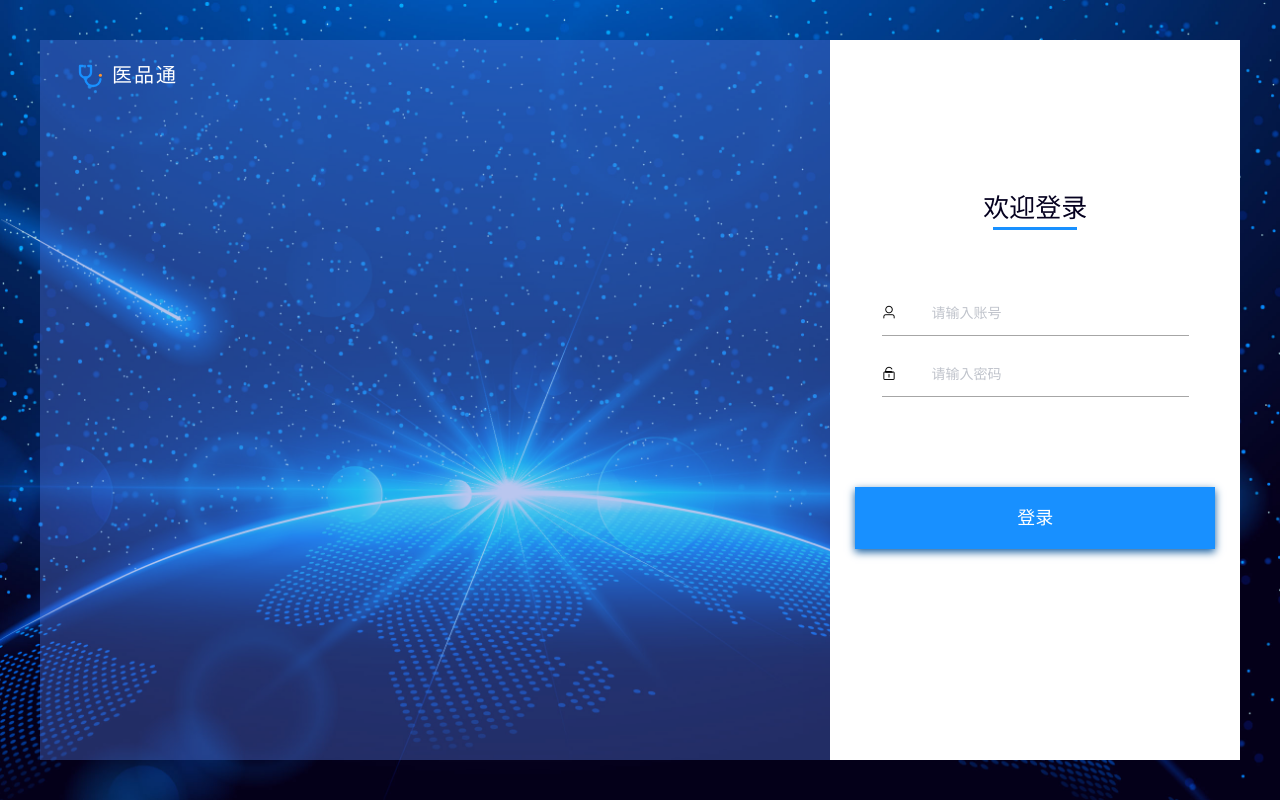
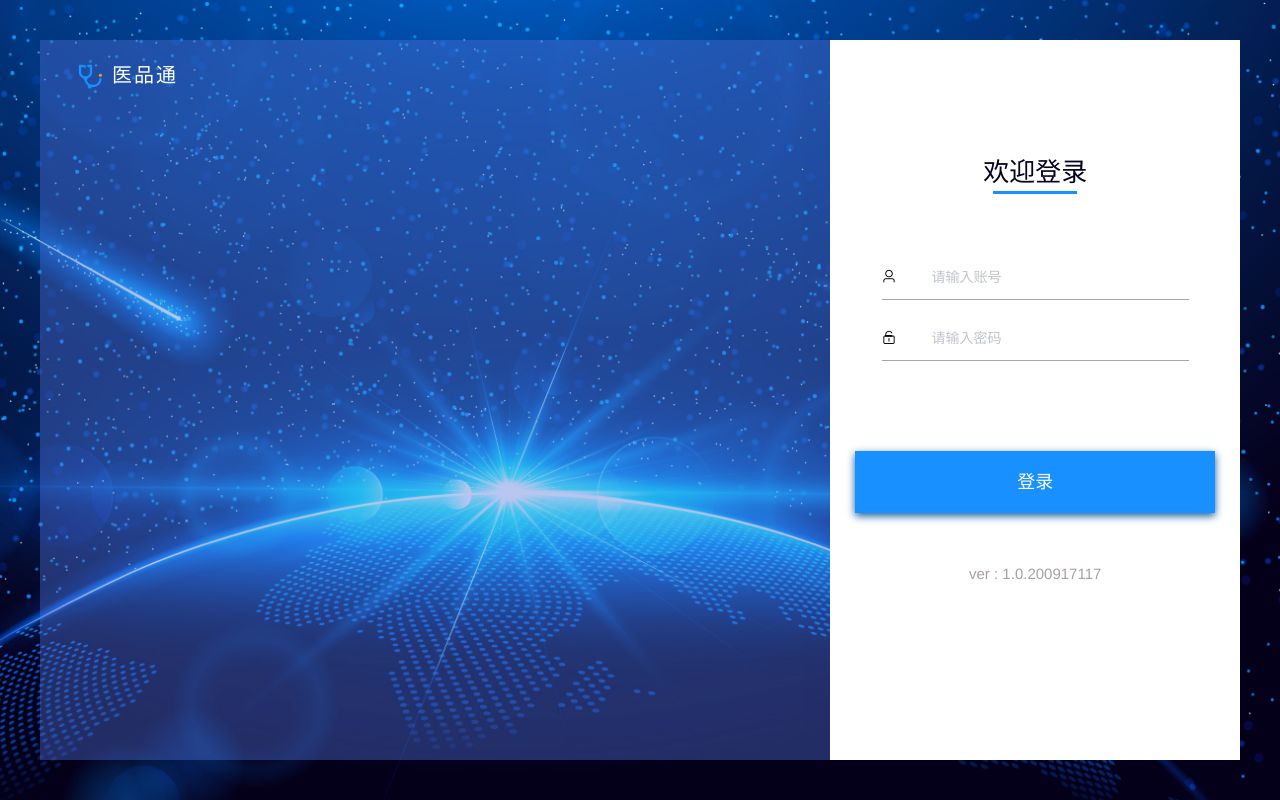
Before and after one commit to renxxxx/za-ypt-hospitalMaintain-vue, a Vue app: page /#/login in a window 1280 px wide. Built offline with nearby package versions, Linux system fonts and the light colour scheme.

Commit message:
1.0.200917117

```diff
--- a/src/components/adminView/functionComponents/leftNav.vue
+++ b/src/components/adminView/functionComponents/leftNav.vue
@@ -41,6 +41,7 @@
               </el-menu-item>
             </el-menu>
           </el-col>
+
       </el-aside>
       <!-- <el-main>Main</el-main> -->
     </el-container>
@@ -56,6 +57,7 @@
           <el-button class="exitSubmit" @click="exitFn">确 定</el-button>
       </span>
     </el-dialog>
+    <div class="versionClass">ver : {{$version}}</div>
   </div>
 </template>
 
@@ -131,6 +133,7 @@ export default {
   width:200px;
   height: 100%;
   float: left;
+  position: relative;
   /* min-width: 1200px; */
 }
 .el-aside {
@@ -193,4 +196,11 @@ export default {
   padding:0px
 
 }
+.versionClass{
+    text-align: center;
+    position: absolute;
+    bottom: 55px;
+    width: 100%;
+    color: #a9a0a0;
+  }
 </style>
--- a/src/components/adminView/page/index.vue
+++ b/src/components/adminView/page/index.vue
@@ -352,7 +352,7 @@ export default {
   background: rgba(240, 242, 245, 1);
   /* width: calc(100% - 200px); */
   width: 100%;
-  min-width: 985px;
+  min-width: 1010px;
   height: 100%;
   float: left;
   overflow: scroll;
--- a/src/components/login.vue
+++ b/src/components/login.vue
@@ -34,6 +34,7 @@
           <div class="login_submit">
             <button @click="submitFn">登录</button>
           </div>
+          <div class="versionClass">ver : {{$version}}</div>
         </div>
       </div>
     </div>
@@ -227,7 +228,7 @@ export default {
   }
   .login_white{
     width: 100%;
-    height: 420px;
+    height: 492px;
     position: absolute;
     top: 0;
     right: 0;
@@ -362,4 +363,12 @@ export default {
     box-shadow: 0px 3px 8px #135C9F;
     cursor: pointer;
   }
+  .versionClass{
+    text-align: center;
+    /* position: absolute; */
+    /* bottom: 55px; */
+    margin-top: 50px;
+    width: 100%;
+    color: #a9a0a0;
+  }
 </style>
--- a/src/main.js
+++ b/src/main.js
@@ -14,7 +14,7 @@ import axios from 'axios'
 import qs from 'qs';
 moment.locale('zh-cn');
 Vue.prototype.moment = moment;
-
+Vue.prototype.$version = '1.0.200917117'
 // import VueAxios from 'vue-axios'
 
 // Vue.use(VueAxios,axios);
```
